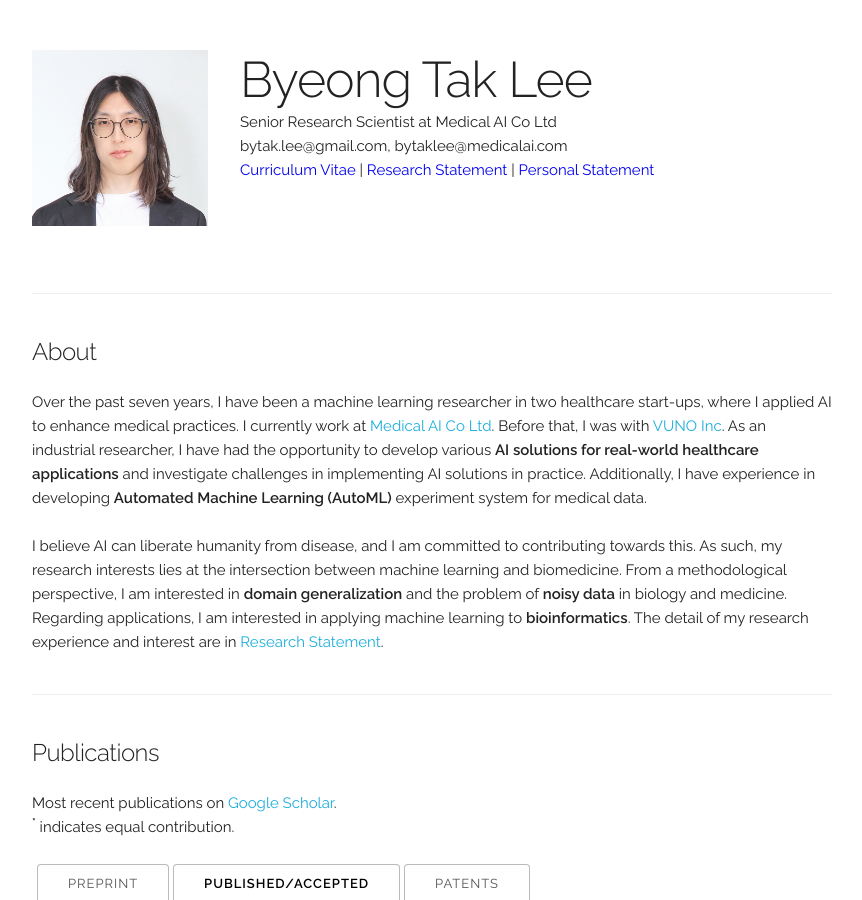
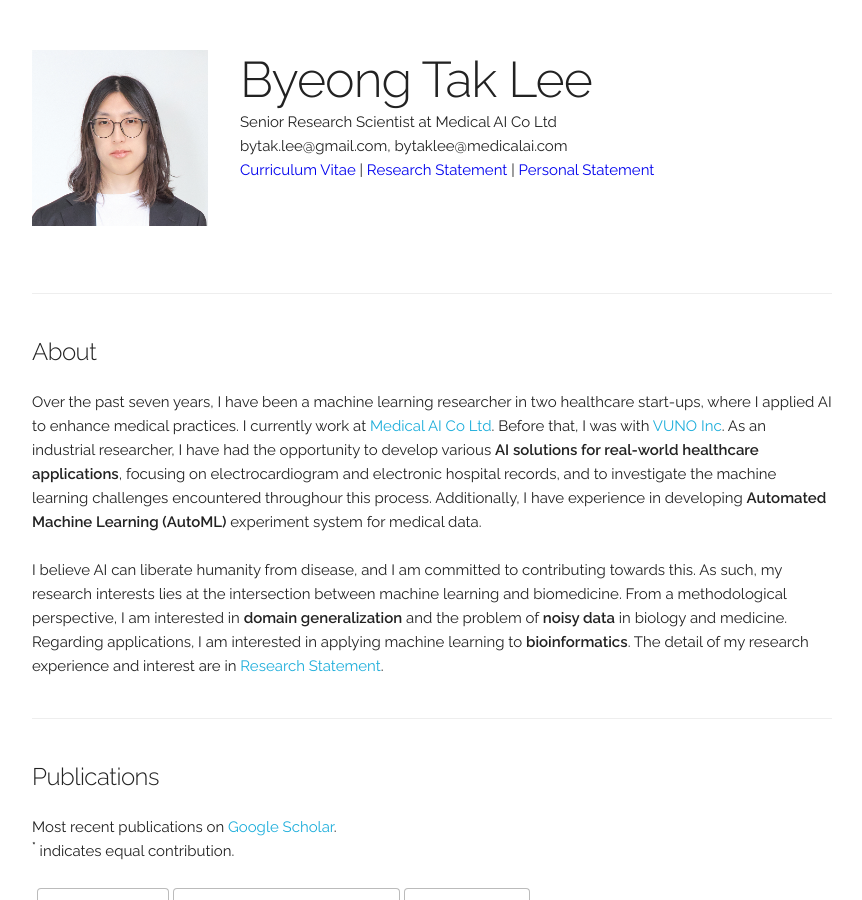
Before and after one commit to byeongtak/byeongtak.github.io, a Jekyll site: the page built from index.html, in a window 1280 px wide and 900 px high. Shown: the whole window, without its empty margins (208-1070 px from the left). Built offline with Jekyll 4.4.1, drawn with Linux system fonts in a browser that asks for light colours.

Commit message:
Update index.html

```diff
--- a/index.html
+++ b/index.html
@@ -17,7 +17,7 @@
 	Over the past seven years, I have been a machine learning researcher in two healthcare start-ups, where I applied AI to enhance medical practices.
 	I currently work at <a href="https://www.medicalai.com/en" style="text-decoration: none;">Medical AI Co Ltd</a>.
 	Before that, I was with <a href="https://www.vuno.co/en/" style="text-decoration: none;">VUNO Inc</a>.
-	As an industrial researcher, I have had the opportunity to develop various <b>AI solutions for real-world healthcare applications</b> and investigate challenges in implementing AI solutions in practice.
+	As an industrial researcher, I have had the opportunity to develop various <b>AI solutions for real-world healthcare applications</b>, focusing on electrocardiogram and electronic hospital records, and to investigate the machine learning challenges encountered throughour this process.
 	Additionally, I have experience in developing <b>Automated Machine Learning (AutoML)</b> experiment system for medical data.
   <br>
   <br>
```
